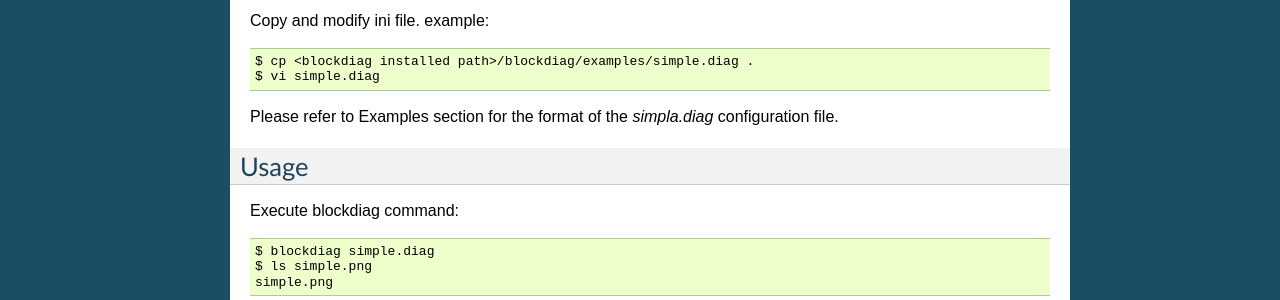
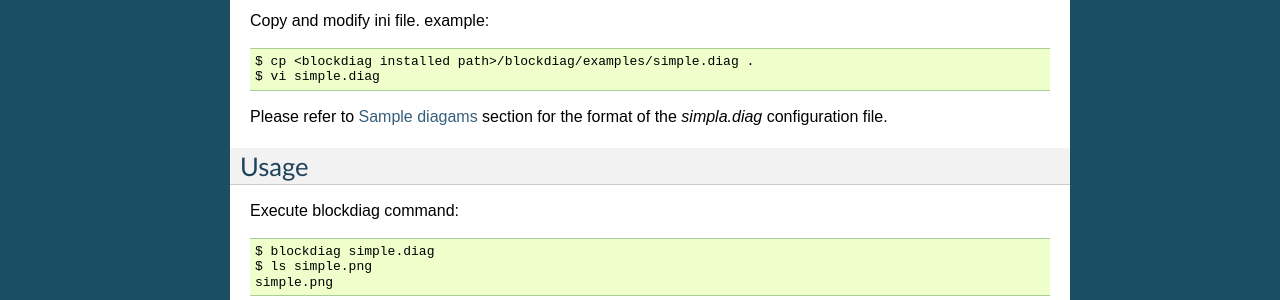
Before and after one commit to blockdiag/blockdiag.com, a Sphinx documentation site: the page built from blockdiag/source/introduction.rst, in a window 1280 px wide. Shown: the part 589-889 px from the top of the page. Built offline with Sphinx 7.4.7, drawn with Linux system fonts in a browser that asks for light colours; nearby versions of some CDN libraries.

Commit message:
* blockdiag: Update references

```diff
--- a/blockdiag/source/examples.rst
+++ b/blockdiag/source/examples.rst
@@ -1,3 +1,5 @@
+.. _sample-diagrams:
+
 ==============
 Sample diagams
 ==============
--- a/blockdiag/source/introduction.rst
+++ b/blockdiag/source/introduction.rst
@@ -32,7 +32,7 @@ Copy and modify ini file. example::
    $ cp <blockdiag installed path>/blockdiag/examples/simple.diag .
    $ vi simple.diag
 
-Please refer to Examples section for the format of the
+Please refer to :ref:`sample-diagrams` section for the format of the
 `simpla.diag` configuration file.
 
 
```
Also changed, not shown: 9 other files.
